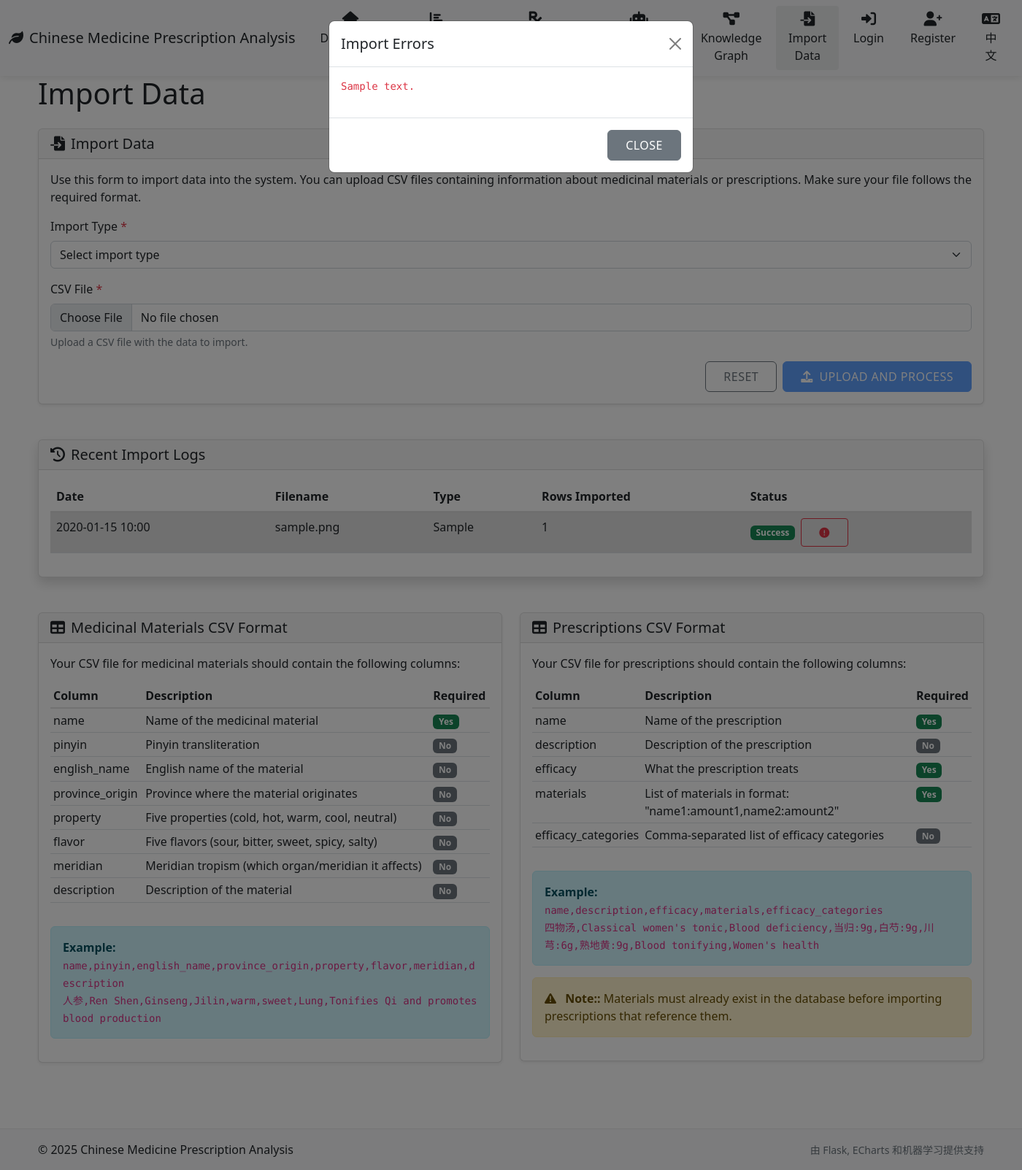
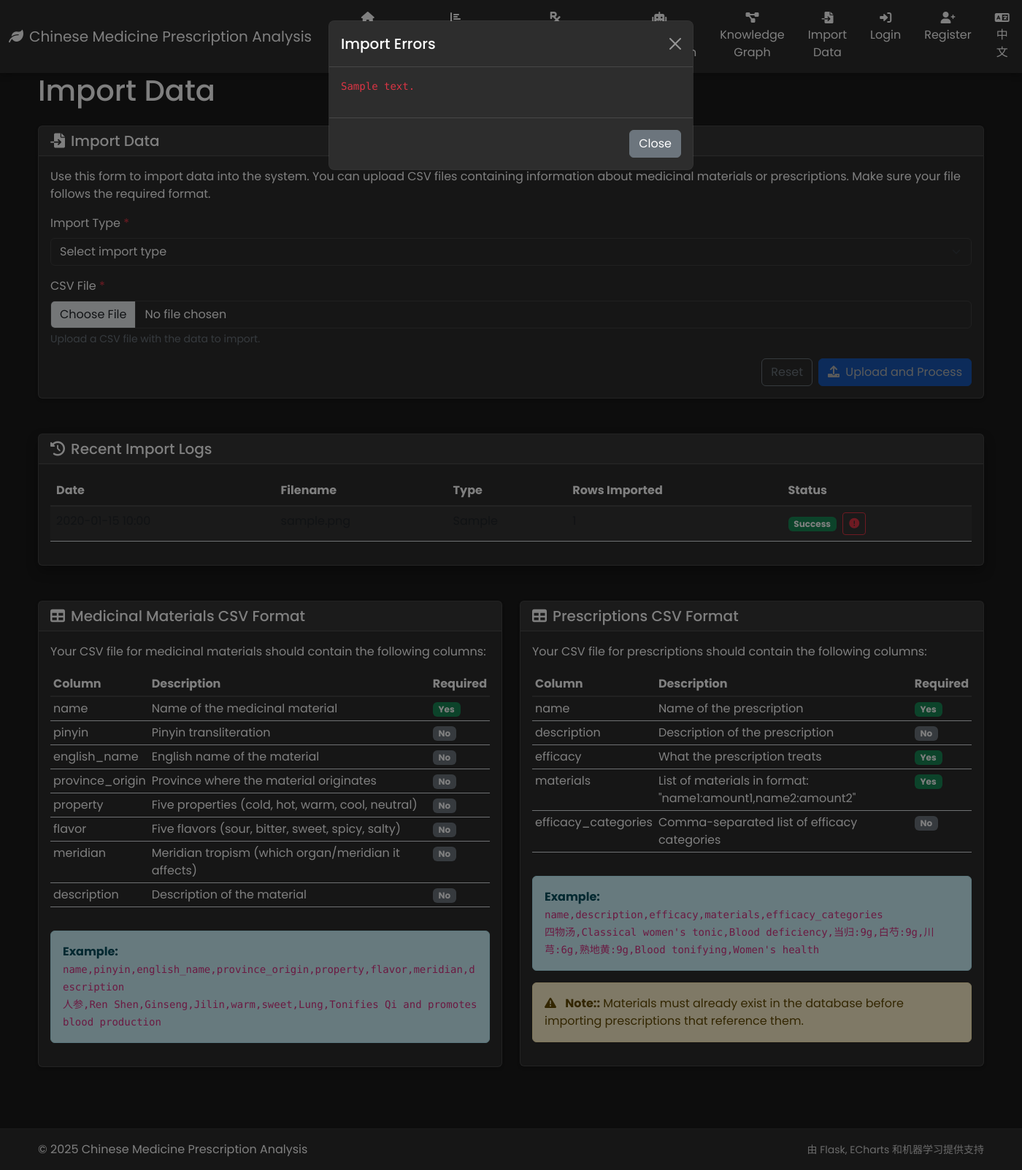
Before and after one commit to mufasa78/cmfas, a Flask app: page /data-import in a window 1400 px wide, after a click that opens the changed part. Shown: the whole page at 73% size. Run offline with Flask 3, Linux system fonts and the light colour scheme; tables that the repository leaves empty hold one stand-in row (values such as "Sample post"); some libraries are stand-ins or nearby versions.

Commit message:
Update CSS styling

```diff
--- a/static/css/style.css
+++ b/static/css/style.css
@@ -1,79 +1,108 @@
-/* Custom CSS for Chinese Medicine Prescription Analysis System */
+/* Import Poppins font */
+@import url('https://fonts.googleapis.com/css2?family=Poppins:wght@300;400;500;600;700&display=swap');
+
+/* Custom CSS for Chinese Medicine Prescription Analysis System - Dark Mode */
 
 /* Main layout */
 body {
     min-height: 100vh;
     display: flex;
     flex-direction: column;
-    color: #212529;
-    background-color: #FFFFFF;
+    color: #ffffff;
+    background-color: #1a1a1a;
+    font-family: 'Poppins', sans-serif;
 }
 
 .content-wrapper {
     flex: 1;
 }
 
-/* Text styling for light mode */
+/* Text styling for dark mode */
 .text-dark {
-    color: #212529 !important;
+    color: #ffffff !important;
 }
 
 /* Ensure all text has good contrast */
 p, h1, h2, h3, h4, h5, h6, .card-text, .card-title, .nav-link, .dropdown-item {
-    color: #212529;
+    color: #ffffff;
 }
 
-/* Form control text styling for light mode */
+/* Form control text styling for dark mode */
 .form-control, .form-select {
-    color: #212529 !important;
+    color: #ffffff !important;
+    background-color: #2d2d2d !important;
+    border-color: #404040 !important;
 }
 
 .form-control::placeholder, .form-select::placeholder {
-    color: #6c757d !important;
+    color: #a0a0a0 !important;
 }
 
 /* Navbar styling */
 .navbar {
-    box-shadow: 0 2px 10px rgba(0, 0, 0, 0.1);
-    background-color: #f8f9fa !important;
+    box-shadow: 0 2px 10px rgba(0, 0, 0, 0.3);
+    background-color: #2d2d2d !important;
 }
 
 .navbar-brand, .nav-link {
-    color: #212529 !important;
+    color: #ffffff !important;
 }
 
 .navbar-toggler-icon {
-    filter: none;
+    filter: invert(1);
+}
+
+/* Modal styling */
+.modal-content {
+    background-color: #2d2d2d;
+    border: 1px solid rgba(255, 255, 255, 0.125);
+}
+
+.modal-header {
+    border-bottom: 1px solid rgba(255, 255, 255, 0.125);
+}
+
+.modal-footer {
+    border-top: 1px solid rgba(255, 255, 255, 0.125);
+}
+
+.modal-title {
+    color: #ffffff;
+}
+
+.btn-close {
+    filter: invert(1) grayscale(100%) brightness(200%);
 }
 
 /* Card styling */
 .card {
     margin-bottom: 1.5rem;
-    border: 1px solid rgba(0, 0, 0, 0.125);
-    box-shadow: 0 0.125rem 0.25rem rgba(0, 0, 0, 0.075);
+    border: 1px solid rgba(255, 255, 255, 0.125);
+    box-shadow: 0 0.125rem 0.25rem rgba(0, 0, 0, 0.2);
     transition: all 0.3s ease;
-    background-color: #FFFFFF !important;
-    color: #212529;
+    background-color: #2d2d2d !important;
+    color: #ffffff;
 }
 
 .card:hover {
-    box-shadow: 0 0.5rem 1rem rgba(0, 0, 0, 0.15);
+    box-shadow: 0 0.5rem 1rem rgba(0, 0, 0, 0.3);
 }
 
 .card-header {
-    background-color: rgba(0, 0, 0, 0.03) !important;
-    border-bottom: 1px solid rgba(0, 0, 0, 0.125);
-    color: #212529;
+    background-color: rgba(255, 255, 255, 0.05) !important;
+    border-bottom: 1px solid rgba(255, 255, 255, 0.125);
+    color: #ffffff;
 }
 
 .card-body {
-    color: #212529;
+    color: #ffffff;
 }
 
 /* Statistics cards */
 .stat-card {
     border-left: 4px solid var(--bs-primary);
     transition: transform 0.3s ease;
+    background-color: #2d2d2d;
 }
 
 .stat-card:hover {
@@ -96,68 +125,44 @@ p, h1, h2, h3, h4, h5, h6, .card-text, .card-title, .nav-link, .dropdown-item {
     float: right;
     font-size: 2.5rem;
     opacity: 0.3;
+    color: #ffffff;
 }
 
 .stat-value {
     font-size: 2rem;
     font-weight: bold;
+    color: #ffffff;
 }
 
 .stat-label {
     text-transform: uppercase;
     font-size: 0.8rem;
     letter-spacing: 1px;
+    color: #a0a0a0;
 }
 
 /* Table styling */
 .table th {
     border-top: none;
-    border-bottom: 2px solid rgba(0, 0, 0, 0.1);
+    border-bottom: 2px solid rgba(255, 255, 255, 0.1);
+    color: #ffffff;
+}
+
+.table td {
+    color: #ffffff;
 }
 
 .table-hover tbody tr:hover {
-    background-color: rgba(0, 0, 0, 0.05);
-}
-
-/* Form styling */
-.form-control, .form-select {
-    background-color: #FFFFFF;
-    border: 1px solid #ced4da;
-}
-
-.form-control:focus, .form-select:focus {
-    background-color: #FFFFFF;
-    border-color: var(--bs-primary);
-    box-shadow: 0 0 0 0.2rem rgba(var(--bs-primary-rgb), 0.25);
-}
-
-/* Button styling */
-.btn {
-    text-transform: uppercase;
-    letter-spacing: 0.5px;
-    font-weight: 500;
-    padding: 0.5rem 1.5rem;
-}
-
-.btn-outline-primary:hover, .btn-outline-success:hover, .btn-outline-info:hover {
-    box-shadow: 0 0.25rem 0.5rem rgba(0, 0, 0, 0.15);
-}
-
-/* Footer styling */
-.footer {
-    background-color: #f8f9fa;
-    border-top: 1px solid rgba(0, 0, 0, 0.05);
-    padding: 1rem 0;
-    margin-top: 2rem;
+    background-color: rgba(255, 255, 255, 0.05);
 }
 
 /* Chart container styling */
 .chart-container {
     height: 400px;
     width: 100%;
-    border: 1px solid rgba(0, 0, 0, 0.05);
+    border: 1px solid rgba(255, 255, 255, 0.125);
     border-radius: 0.25rem;
-    background-color: #FFFFFF;
+    background-color: #2d2d2d;
     margin-bottom: 1rem;
 }
 
@@ -168,15 +173,104 @@ p, h1, h2, h3, h4, h5, h6, .card-text, .card-title, .nav-link, .dropdown-item {
 /* Knowledge graph styling */
 .graph-container {
     height: 600px;
-    border: 1px solid rgba(0, 0, 0, 0.125);
+    border: 1px solid rgba(255, 255, 255, 0.125);
     border-radius: 0.25rem;
-    background-color: #FFFFFF;
+    background-color: #2d2d2d;
 }
 
 .graph-legend {
     padding: 1rem;
-    background-color: rgba(0, 0, 0, 0.05);
+    background-color: rgba(255, 255, 255, 0.05);
     border-radius: 0.25rem;
+    color: #ffffff;
+}
+
+/* Select2 styling for dark theme */
+.select2-container--bootstrap-5 .select2-selection {
+    background-color: #2d2d2d !important;
+    border: 1px solid #404040 !important;
+    color: #ffffff !important;
+}
+
+.select2-container--bootstrap-5 .select2-selection--single .select2-selection__rendered {
+    color: #ffffff !important;
+}
+
+.select2-container--bootstrap-5 .select2-selection__placeholder {
+    color: #a0a0a0 !important;
+}
+
+.select2-container--bootstrap-5 .select2-dropdown {
+    background-color: #2d2d2d !important;
+    border: 1px solid #404040 !important;
+}
+
+.select2-container--bootstrap-5 .select2-results__option {
+    color: #ffffff !important;
+}
+
+.select2-container--bootstrap-5 .select2-results__option--highlighted {
+    background-color: #404040 !important;
+}
+
+.select2-container--bootstrap-5 .select2-results__option--selected {
+    background-color: rgba(13, 110, 253, 0.3) !important;
+}
+
+.select2-container--bootstrap-5 .select2-search__field {
+    background-color: #2d2d2d !important;
+    color: #ffffff !important;
+    border: 1px solid #404040 !important;
+}
+
+.select2-container--bootstrap-5 .select2-selection__choice {
+    background-color: rgba(13, 110, 253, 0.3) !important;
+    color: #ffffff !important;
+    border: 1px solid rgba(13, 110, 253, 0.4) !important;
+}
+
+.select2-container--bootstrap-5 .select2-selection__choice__remove {
+    color: #a0a0a0 !important;
+    background-color: transparent !important;
+    border: none !important;
+}
+
+.select2-container--bootstrap-5 .select2-selection__choice__remove:hover {
+    color: #ffffff !important;
+    background-color: rgba(255, 255, 255, 0.1) !important;
+}
+
+/* Dropdown styling */
+.dropdown-menu {
+    background-color: #2d2d2d;
+    border: 1px solid rgba(255, 255, 255, 0.15);
+    box-shadow: 0 0.5rem 1rem rgba(0, 0, 0, 0.3);
+}
+
+.dropdown-item {
+    color: #ffffff !important;
+}
+
+.dropdown-item:hover {
+    background-color: rgba(255, 255, 255, 0.1);
+    color: #ffffff !important;
+}
+
+.dropdown-item.active, .dropdown-item:active {
+    background-color: #0d6efd;
+    color: #ffffff !important;
+}
+
+/* Footer styling */
+.footer {
+    background-color: #2d2d2d;
+    border-top: 1px solid rgba(255, 255, 255, 0.05);
+    color: #ffffff;
+}
+
+.footer small.text-muted {
+    color: #ffffff !important;
+    opacity: 0.8;
 }
 
 /* Responsive fixes */
@@ -194,140 +288,13 @@ p, h1, h2, h3, h4, h5, h6, .card-text, .card-title, .nav-link, .dropdown-item {
     }
 }
 
-/* Select2 styling for light theme */
-.select2-container--bootstrap-5 .select2-selection {
-    background-color: #FFFFFF !important;
-    border: 1px solid #ced4da !important;
-    color: #212529 !important;
-}
-
-.select2-container--bootstrap-5 .select2-selection--single .select2-selection__rendered {
-    color: #212529 !important;
-}
-
-.select2-container--bootstrap-5 .select2-selection__placeholder {
-    color: #6c757d !important;
-}
-
-.select2-container--bootstrap-5 .select2-dropdown {
-    background-color: #FFFFFF !important;
-    border: 1px solid #ced4da !important;
-}
-
-.select2-container--bootstrap-5 .select2-results__option {
-    color: #212529 !important;
-}
-
-.select2-container--bootstrap-5 .select2-results__option--highlighted {
-    background-color: #f8f9fa !important;
-}
-
-.select2-container--bootstrap-5 .select2-results__option--selected {
-    background-color: rgba(13, 110, 253, 0.1) !important;
-}
-
-.select2-container--bootstrap-5 .select2-search__field {
-    background-color: #FFFFFF !important;
-    color: #212529 !important;
-    border: 1px solid #ced4da !important;
-}
-
-.select2-container--bootstrap-5 .select2-selection__choice {
-    background-color: rgba(13, 110, 253, 0.1) !important;
-    color: #212529 !important;
-    border: 1px solid rgba(13, 110, 253, 0.2) !important;
-}
-
-.select2-container--bootstrap-5 .select2-selection__choice__remove {
-    color: #6c757d !important;
-    background-color: transparent !important;
-    border: none !important;
-}
-
-.select2-container--bootstrap-5 .select2-selection__choice__remove:hover {
-    color: #212529 !important;
-    background-color: rgba(0, 0, 0, 0.05) !important;
-}
-
-/* Make dropdown arrow visible */
-.select2-container--bootstrap-5 .select2-selection--single .select2-selection__arrow b {
-    border-color: #212529 transparent transparent transparent !important;
-}
-
-.select2-container--bootstrap-5.select2-container--open .select2-selection--single .select2-selection__arrow b {
-    border-color: transparent transparent #212529 transparent !important;
-}
-
-/* Make clear button visible */
-.select2-container--bootstrap-5 .select2-selection--single .select2-selection__clear,
-.select2-container--bootstrap-5 .select2-selection--multiple .select2-selection__clear {
-    color: #6c757d !important;
-}
-
-.select2-container--bootstrap-5 .select2-selection--single .select2-selection__clear:hover,
-.select2-container--bootstrap-5 .select2-selection--multiple .select2-selection__clear:hover {
-    color: #212529 !important;
-}
-
-/* Custom navbar styling for cleaner look */
-.navbar .nav-link {
-    text-align: center;
-    padding: 0.5rem 1rem;
-    margin: 0 0.125rem;
-    border-radius: 4px;
-    transition: all 0.3s ease;
-}
-
-.navbar .nav-link i {
-    display: block;
-    margin-bottom: 0.25rem;
-    font-size: 1.25rem;
-}
-
-.navbar .nav-link.active {
-    background-color: rgba(0, 0, 0, 0.05);
-}
-
-.navbar .nav-link:hover {
-    background-color: rgba(0, 0, 0, 0.03);
-}
-
-.navbar-light .navbar-nav .nav-link {
-    color: rgba(0, 0, 0, 0.7);
-}
-
-.navbar-light .navbar-nav .nav-link:hover,
-.navbar-light .navbar-nav .nav-link.active {
-    color: rgba(0, 0, 0, 0.9);
-}
-
-/* Special styling for dropdown menus */
-.dropdown-menu {
-    border: 1px solid rgba(0, 0, 0, 0.15);
-    box-shadow: 0 0.5rem 1rem rgba(0, 0, 0, 0.15);
-    border-radius: 0.25rem;
-    padding: 0.5rem 0;
-    background-color: #FFFFFF; /* Light background for dropdown menu */
-}
-
-.dropdown-item {
-    padding: 0.5rem 1rem;
-    transition: all 0.2s ease;
-    color: #212529 !important; /* Dark text color for dropdown items */
-}
-
-.dropdown-item:hover {
-    background-color: rgba(0, 0, 0, 0.05);
-    color: #16181b !important; /* Darker text on hover */
-}
-
-.dropdown-item.active, .dropdown-item:active {
-    background-color: #0d6efd;
+/* Text selection styling */
+::selection {
+    background-color: #ff0000 !important;
     color: #ffffff !important;
 }
 
-.dropdown-item i {
-    width: 20px;
-    text-align: center;
-    margin-right: 0.5rem;
+::-moz-selection {
+    background-color: #ff0000 !important;
+    color: #ffffff !important;
 }
```
